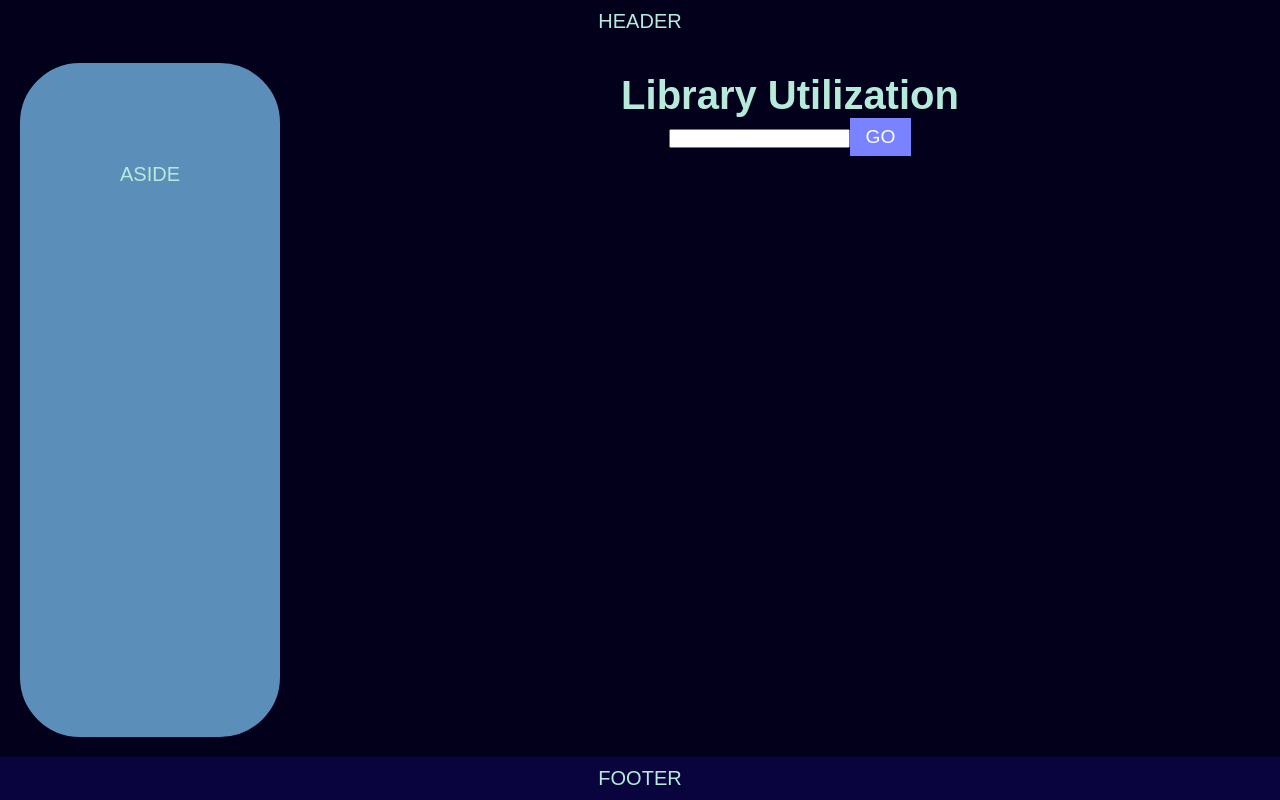
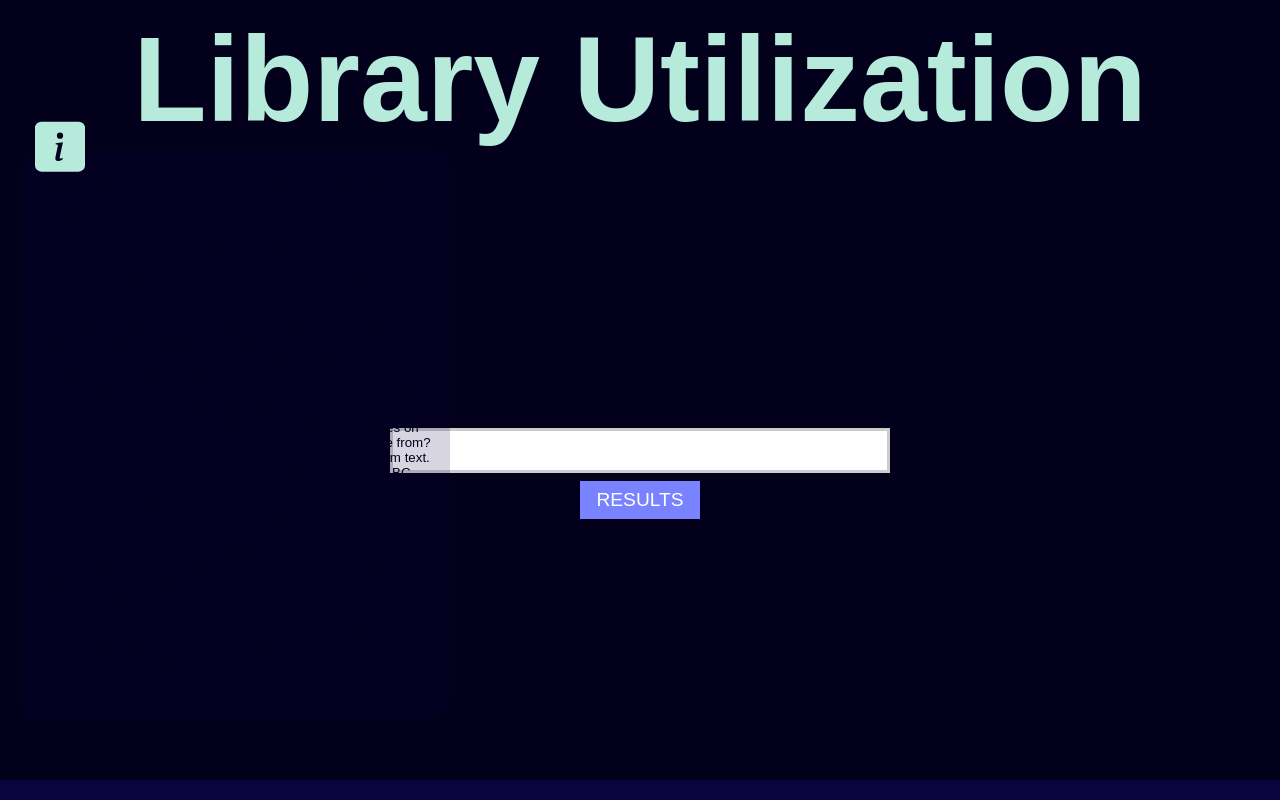
Before and after one commit to kostoglou/LibraryUtilization, a React (Create React App) app: page / in a window 1280 px wide. Built offline with nearby package versions, Linux system fonts and the light colour scheme.

Commit message:
change info button and CSS

```diff
--- a/src/App.css
+++ b/src/App.css
@@ -2,33 +2,29 @@
   box-sizing: border-box;
   padding: 0;
   margin: 0;
+  font-family: 'Orbitron', sans-serif;
+
 
 }
 @import url('https://fonts.googleapis.com/css2?family=Mitr:wght@300&display=swap');
 @import url('https://fonts.googleapis.com/css2?family=Orbitron:wght@700&display=swap');
 
 #body{
-
   color: #B6EADA;
-  font-family: 'Mitr', sans-serif;
   font-size: 20px;
   text-align: center;
   background-color: #03001C;
   margin: 0 ;
   min-height: 100vh;
-
   display: grid;
   grid-template-areas:
   'header header header'
-  'aside main main'
-  'aside main main'
+  'main main main'
+  'main main main'
   'footer footer footer'
   ;
-
   grid-template-rows: auto 1fr auto;
   grid-template-columns: auto 1fr auto;
-
-
 }
 
 
@@ -37,27 +33,18 @@ header{
   grid-area: header;
   background-color: #03001C;
   padding: 10px;
+  font-size: 60px;
 }
 
-aside{
-  grid-area: aside;
-  background-color: #5B8FB9;
-  padding: 100px;
-  border-radius: 4em;
-  border: solid #03001C;
-  border-width: 20px 20px 20px 20px;
-}
 
 main{
   grid-area: main;
   background-color: #03001C;
   padding: 20px;
   border-radius: 4em;
-
+  margin: auto;
   border: solid #03001C;
   border-width: 10px 10px 10px 10px;
-
-
 }
 
 footer{
@@ -65,8 +52,6 @@ footer{
   background-color: #0a043e;
   padding: 10px;
 }
-
-
 
 .investigate{
   position:relative;
@@ -154,6 +139,8 @@ ul{
   padding: 0;
   list-style-type: none;
   display: flex;
+
+
 }
 
 ul li a {
@@ -177,6 +164,8 @@ ul li:hover a {
   color: #fff;
 }
 
+
+
 /*#listitems {
     padding: 10px;
     background-color: #142d4c;
@@ -187,7 +176,6 @@ ul li:hover a {
     gap: 30px;
     border-radius: 10px;
   }*/
-
 
 
 .gobutton{
@@ -355,3 +343,126 @@ ul li:hover a {
     transform: rotate(360deg);
   }
 }
+
+.network {
+  background-color:#b6eada4e;
+  align-items:center;
+  height: 500px;
+  width: 800px;
+}
+
+/* Dual Ring */
+.lds-dual-ring {
+  display: inline-block;
+  width: 64px;
+  height: 64px;
+}
+.lds-dual-ring:after {
+  content: " ";
+  display: block;
+  width: 46px;
+  height: 46px;
+  margin: 1px;
+  border-radius: 50%;
+  border: 5px solid #cef;
+  border-color: #cef transparent #cef transparent;
+  animation: lds-dual-ring 1.2s linear infinite;
+}
+@keyframes lds-dual-ring {
+  0% {
+    transform: rotate(0deg);
+  }
+  100% {
+    transform: rotate(360deg);
+  }
+}
+
+/*Expand button width smoothly and display text on hover*/
+.sti_container{
+  position: absolute;
+  word-wrap: break-word;
+}
+
+.btn{
+  position: relative;
+  display: inline-block;
+  padding: 15px;
+  background-color: #03001C;
+  cursor: pointer;
+  outline: none;
+  border: 0;
+  vertical-align: middle;
+  text-decoration: none;
+  color: #fff;
+  border-radius: 25px;
+  -webkit-transition: width 0.5s;
+  transition: width 0.5s;
+  left: 20px;
+  top: 150px;
+  max-width: 500px;
+  min-height: 100px;
+  border: 50px #03001c;
+  background: #0a043e29;
+  background-clip: padding-box;
+}
+
+.btn .btn-text{
+  -webkit-transition: color 20s;
+  transition: color 1s;
+  vertical-align: right;
+  overflow: hidden;
+  color: #03001C;
+  word-wrap: break-word;
+  height: fit-content;
+  max-width: min-content;
+  width: max-content;
+
+}
+.btn:hover .btn-text{
+  width: auto;
+  color: white;
+}
+
+
+#infoText{
+  max-width: 400px;
+}
+
+.btn span{
+  position:absolute;
+  width: 50px;
+  height: 50px;
+  left: 10;
+  top: -50px;
+  display: flex;
+  color: #b6eada;
+  font-size: 7em;
+  justify-content: left;
+}
+
+/* INPUT URL */
+input[type=url] {
+  width: 500px;
+  padding: 12px 20px;
+  margin: 8px 0;
+  box-sizing: border-box;
+  border: 3px solid #ccc;
+  -webkit-transition: 0.3s;
+  transition: 0.3s;
+  outline: none;
+}
+
+input[type=url]:focus {
+  border: 5px solid #00ddff;
+}
+
+.GeneralRendering {
+  font-family: 'Orbitron', sans-serif;
+  font-size: 30px;
+}
+
+.GeneralRendering:hover{
+
+  color: #f441a5;
+  cursor: pointer;
+}
--- a/src/App.js
+++ b/src/App.js
@@ -3,6 +3,10 @@ import React, { Component } from 'react'
 import Welcome from './components/welcome';
 import MyTable from './components/mytable';
 import DiagramSystemtoApi from './components/diagramSystemtoApi';
+import { MdOutlineArrowBackIosNew } from 'react-icons/md';
+import {BsInfoSquareFill} from 'react-icons/bs';
+
+
 
 
 class App extends Component {
@@ -10,56 +14,100 @@ class App extends Component {
   state = {
     showTable: false,
     showWelcome: true,
-    showDiagram1:false
+    showDiagram1: false,
 
   }
 
-handleGoClick = () =>{
-  this.setState({showTable: true});
-  this.setState({showWelcome: false});
+  onbackclickAll = () => {
+    if (this.state.showTable == true) {
+      this.handleBackClick();
+      document.getElementById("backButtonAllId").style.display = "none";
+    }
+
+    if(this.state.showDiagram1==true){
+      this.handleBacktoTableClick();
+      document.getElementById("backButtonAllId").style.display="flex";
+    }
+  }
+
+  handleonMouseEnterInformation = () => {
+    document.getElementById("infoText").style.display = "block";
+  }
+
+  handleonMouseLeaveInformation = () => {
+    document.getElementById("infoText").style.display = "none";
+  }
+
+  handleGoClick = () => {
+    this.setState({ showTable: true });
+    this.setState({ showWelcome: false });
+    document.getElementById("backButtonAllId").style.display = "flex";
+
+    document.getElementById("waittingAnalysis").style.display = "block";
   };
 
-handleBackClick = () =>{
-  this.setState({showWelcome: true});
-  this.setState({showTable: false});
-  this.setState({showDiagram1:false})
+  handleBackClick = () => {
+    this.setState({ showWelcome: true });
+    this.setState({ showTable: false });
+    this.setState({ showDiagram1: false })
   };
 
-handleClickofTableofLibrary = () =>{
-  this.setState({showDiagram1:true});
-  this.setState({showTable:false});
+  handleClickofTableofLibrary = () => {
+    this.setState({ showDiagram1: true });
+    this.setState({ showTable: false });
   }
 
-handleBacktoTableClick = () =>{
-  this.setState({showTable:true});
-  this.setState({showDiagram1:false});
+  handleBacktoTableClick = () => {
+    this.setState({ showTable: true });
+    this.setState({ showDiagram1: false });
   }
 
-render(){
+  render() {
 
 
-  const data= [
-    {library:"lib1",metric1:"20%",metric2:"10%", metric3:"30%"},
-    {library:"lib2",metric1:"20%",metric2:"10%", metric3:"30%"},
+    const data = [
+      { library: "lib1", metric1: "20%", metric2: "10%", metric3: "30%" },
+      { library: "lib2", metric1: "20%", metric2: "10%", metric3: "30%" },
     ]
 
-  const data2= [
-    {systemclass:"Class 1", firstmethod:"Method 1"},
-    {systemclass:"Class 2", firstmethod:"Method 2"},
-    {systemclass:"Class 3", firstmethod:"Method 1"},
+    const data2 = [
+      { systemclass: "Class 1", firstmethod: "Method 1" },
+      { systemclass: "Class 2", firstmethod: "Method 2" },
+      { systemclass: "Class 3", firstmethod: "Method 1" },
     ]
     return (
       <body id="body">
-        <header> HEADER</header>
-        <aside> ASIDE</aside>
+
+        <header><h1 className="box" id='libraryUtilization'>Library Utilization</h1></header>
+
+        <button id="backButtonAllId" className="backbutton" onClick={this.onbackclickAll} style={{ display: "none" }} >previews <span><MdOutlineArrowBackIosNew /></span></button>
+        <link href="https://stackpath.bootstrapcdn.com/font-awesome/4.7.0/css/font-awesome.min.css" rel="stylesheet" />
+
+        <div class="sti_container" onMouseEnter={this.handleonMouseEnterInformation} onMouseLeave={this.handleonMouseLeaveInformation} >
+          <button class="btn" >
+            <span class="btn-icon"><BsInfoSquareFill/></span>
+            <p id="infoText" class="btn-text" style={{ display: "none" }} >Lorem Ipsum is simply dummy text of the printing and typesetting industry. Lorem Ipsum has been the industry's standard dummy text ever since the 1500s, when an unknown printer took a galley of type and scrambled it to make a type specimen book. It has survived not only five centuries, but also the leap into electronic typesetting, remaining essentially unchanged. It was popularised in the 1960s with the release of Letraset sheets containing Lorem Ipsum passages, and more recently with desktop publishing software like Aldus PageMaker including versions of Lorem Ipsum.
+
+Why do we use it?
+It is a long established fact that a reader will be distracted by the readable content of a page when looking at its layout. The point of using Lorem Ipsum is that it has a more-or-less normal distribution of letters, as opposed to using 'Content here, content here', making it look like readable English. Many desktop publishing packages and web page editors now use Lorem Ipsum as their default model text, and a search for 'lorem ipsum' will uncover many web sites still in their infancy. Various versions have evolved over the years, sometimes by accident, sometimes on purpose (injected humour and the like).
+
+
+Where does it come from?
+Contrary to popular belief, Lorem Ipsum is not simply random text. It has roots in a piece of classical Latin literature from 45 BC, making it over 2000 years old. Richard McClintock, a Latin professor at Hampden-Sydney College in Virginia, looked up one of the more obscure Latin words, consectetur, from a Lorem Ipsum passage, and going through the cites of the word in classical literature, discovered the undoubtable source. Lorem Ipsum comes from sections 1.10.32 and 1.10.33 of "de Finibus Bonorum et Malorum" (The Extremes of Good and Evil) by Cicero, written in 45 BC. This book is a treatise on the theory of ethics, very popular during the Renaissance. The first line of Lorem Ipsum, "Lorem ipsum dolor sit amet..", comes from a line in section 1.10.32.
+
+The standard chunk of Lorem Ipsum used since the 1500s is reproduced below for those interested. Sections 1.10.32 and 1.10.33 from "de Finibus Bonorum et Malorum" by Cicero are also reproduced in their exact original form, accompanied by English versions from the 1914 translation by H. Rackham.</p>
+          </button>
+        </div>
+
         <main>
-          <h1 className="box" id='libraryUtilization'>Library Utilization</h1>
-            {this.state.showWelcome && <Welcome ongoclick={this.handleGoClick}/>}
+
+
+          {this.state.showWelcome && <Welcome ongoclick={this.handleGoClick} />}
           {this.state.showTable && <MyTable onclickoftableoflibrary={this.handleClickofTableofLibrary}
-                                              data={data} onbackclick={this.handleBackClick}/>}
-            {this.state.showDiagram1 && <DiagramSystemtoApi onbacktoTableclick={this.handleBacktoTableClick}/>}
+            data={data} onbackclick={this.handleBackClick} />}
+          {this.state.showDiagram1 && <DiagramSystemtoApi />}
         </main>
-        <footer> FOOTER</footer>
+        <footer> </footer>
       </body>
 
     );
--- a/src/components/aboutmethod.jsx
+++ b/src/components/aboutmethod.jsx
@@ -33,8 +33,7 @@ function AboutMethod(){
 
         return (
 
-            <div ref={container} style={{ backgroundColor:'#ac9ea7', alignItems:'center', borderRadius:'50px', height: '500px', width: '800px' }} />
-
+            <div class="network" ref={container}  />
 
          );
 
--- a/src/components/diagramSystemtoApi.jsx
+++ b/src/components/diagramSystemtoApi.jsx
@@ -1,5 +1,8 @@
 import React, { Component } from 'react';
 import AboutMethod from './aboutmethod';
+import { MdOutlineArrowBackIosNew } from 'react-icons/md';
+import { display } from '@mui/system';
+
 
 class DiagramSystemtoApi extends Component  {
   state = {
@@ -11,34 +14,49 @@ class DiagramSystemtoApi extends Component  {
     this.setState({showInfoaboutMethod: true});
 
   }
+  /*handleChange = (event) => {
+
+  }*/
+
+
+  onClickaClass = (e, id) => {
+
+    document.getElementById('selectedClass').setNativeValue = "200";
+    console.log(id);
+    document.getElementById("liswithmethodsofclasses").style.display = "flex";
+    document.getElementById("listwithclasses").style.display = "none";
+  }
 
     render() {
+      const systemClassestoLibrary=[ "class1", "class2", "class3", "class4", "class5", "class6", "class7", "class8", "class9", "class10", "class11"]
+      const methodsofaSystemClass=["method1", "method2", "method3", "method4", "method5"]
 
-      const systemClassestoLibrary=[ "class1", "class2", "class3", "class4"]
-      const listItems = systemClassestoLibrary.map((i) =>
-      <li id="listitems" key={i} onClick={(event)=> this.onClickListItem(event,i)} >
-        {i}
+      const listitemsMethodsOfClasses = methodsofaSystemClass.map((x)=>
+      <ul id="liswithmethodsofclasses">
+        <li key={x} onClick={(event)=> this.onClickListItem(event,x)}><a href="#"> {x}</a></li>
+      </ul>
+      );
+
+      const listItemsClasses = systemClassestoLibrary.map((i) =>
+      <li  onClick={(event)=>this.onClickaClass(event, i)}>
+        <a href="#"> {i} </a>
       </li>
       );
 
 
       return (
         <React.Fragment>
-              <main >
-                <ul>{listItems}</ul>
-
-                </main >
-
+          <div >
+            <ul id="listwithclasses" onClick={this.onClickaClass}>{listItemsClasses}</ul>
+          </div >
+          <h3 id="selectedClass" /*onChange={handleChange}*/></h3>
+          <ul style={{ display: "flex" }}>{listitemsMethodsOfClasses}</ul>
           {this.state.showInfoaboutMethod &&
-                <main>
+            <div>
               <AboutMethod />
-                  <AboutMethod />
-                  <AboutMethod />
-                </main>
+            </div>
           }
-                <button className="backorgobutton" onClick={this.props.onbacktoTableclick}>Back</button>
         </React.Fragment>
-
        );
   }
 }
--- a/src/components/welcome.jsx
+++ b/src/components/welcome.jsx
@@ -1,16 +1,29 @@
 import React, { Component } from 'react';
 
 class Welcome extends Component {
+    state = {
+        clientX: 0,
+        clienty: 0
+      }
+
+      handleCursor = (e) => {
+        const cursor = document.getElementsByClassName('gobutton')[0];
+        let rect = e.target.getBoundingClientRect();
+        let x = e.clientX - rect.left;
+        let y = e.clientY - rect.top;
+        cursor.style.setProperty('--x', x + 'px');
+        cursor.style.setProperty('--y', y + 'px');
+    }
 
     render() {
-
-
         return (
             <React.Fragment>
                 <div >
-                    <input className="input" type="url" id="projectUrl" name="projectUrl"></input>
-                    <button className="gobutton" onClick={this.props.ongoclick}>GO</button>
-
+                    <input className="input" type="url" id="projectUrl" name="projectUrl" ></input>
+                    <br></br>
+                    <button onMouseMove={ this.handleCursor }
+                      className="gobutton" onClick={this.props.ongoclick}> <span>RESULTS</span> </button>
+                    <div id='waittingAnalysis' class="lds-dual-ring" style={{display:"none"}}></div>
 
                 </div>
             </React.Fragment>
```
Also changed, not shown: src/components/mytable.jsx (+7 -3 lines). Lines whose indentation alone changed are shown as unchanged.
